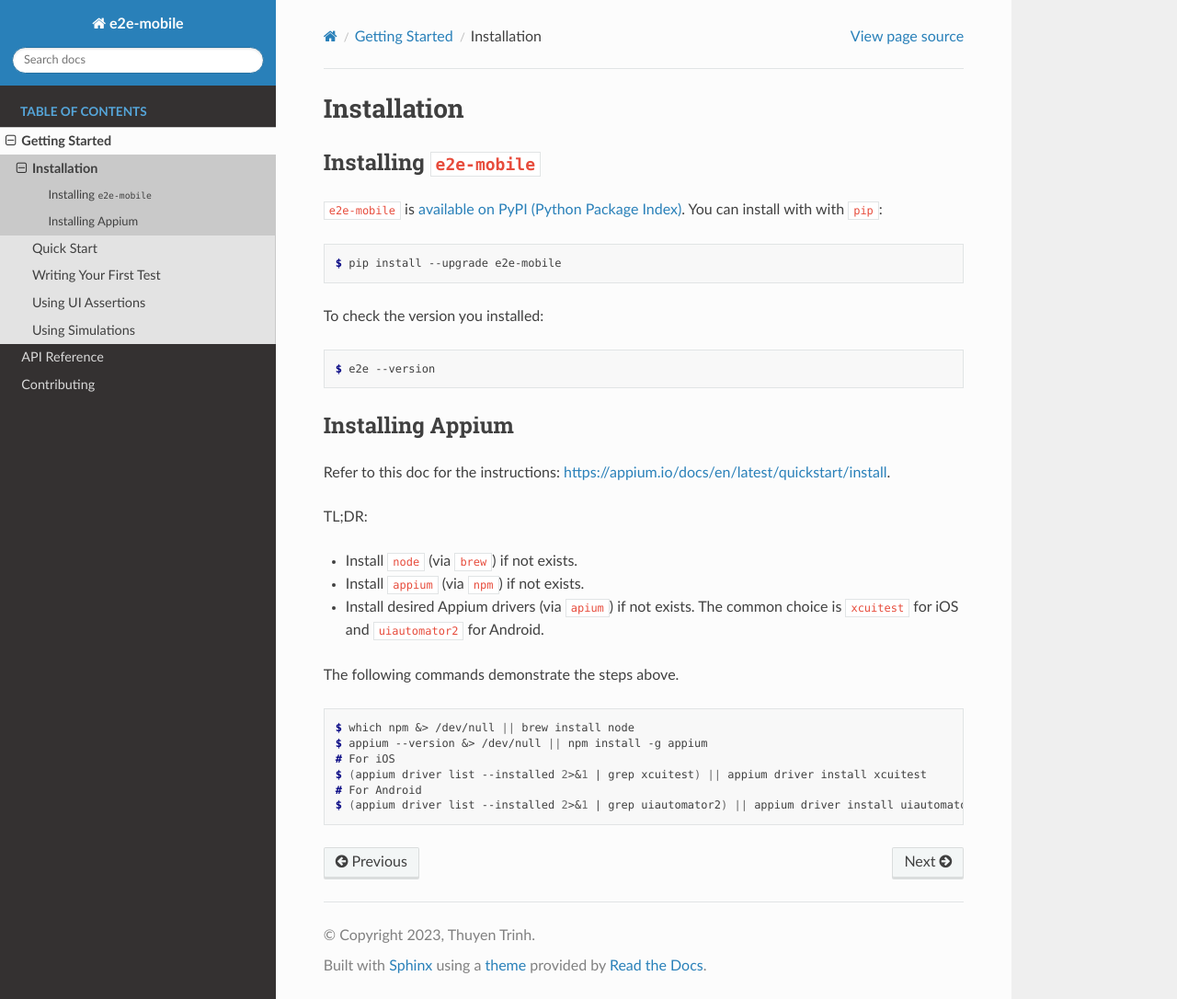
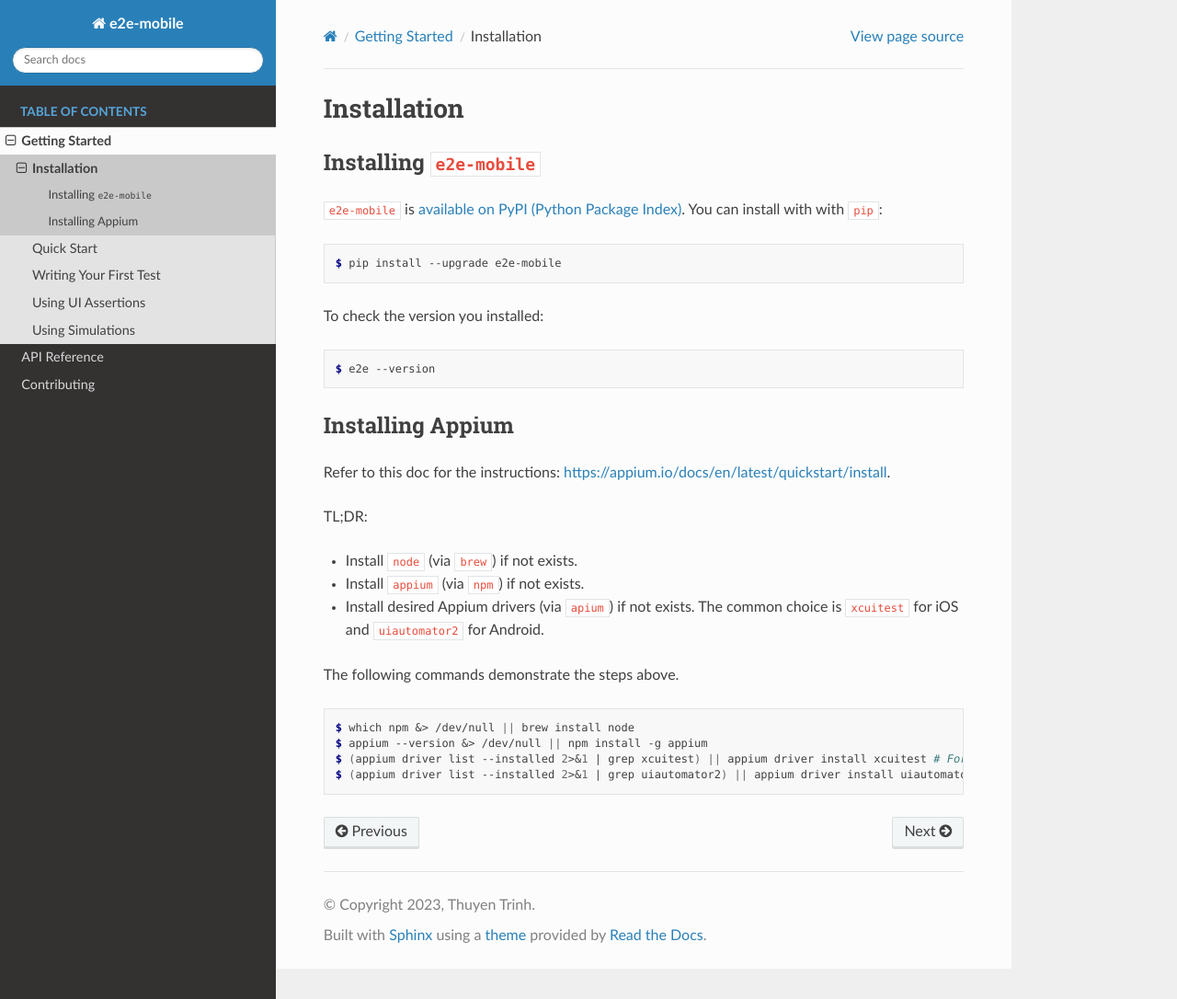
Before and after one commit to trinhngocthuyen/e2e-mobile, a Sphinx documentation site: the page built from docs/getting_started/installation.rst, in a window 1280 px wide and 1086 px high. Shown: the whole window at 92% size. Built offline with Sphinx 7.4.7 and the Read the Docs theme 2.0.0, drawn with Linux system fonts in a browser that asks for light colours; pages that are not in the unit, such as notebooks, are missing from menus.

Commit message:
DOC: Minor update

```diff
--- a/docs/getting_started/installation.rst
+++ b/docs/getting_started/installation.rst
@@ -34,7 +34,5 @@
 
     $ which npm &> /dev/null || brew install node
     $ appium --version &> /dev/null || npm install -g appium
-    # For iOS
-    $ (appium driver list --installed 2>&1 | grep xcuitest) || appium driver install xcuitest
-    # For Android
-    $ (appium driver list --installed 2>&1 | grep uiautomator2) || appium driver install uiautomator2
+    $ (appium driver list --installed 2>&1 | grep xcuitest) || appium driver install xcuitest # For iOS
+    $ (appium driver list --installed 2>&1 | grep uiautomator2) || appium driver install uiautomator2 # For Android
```
